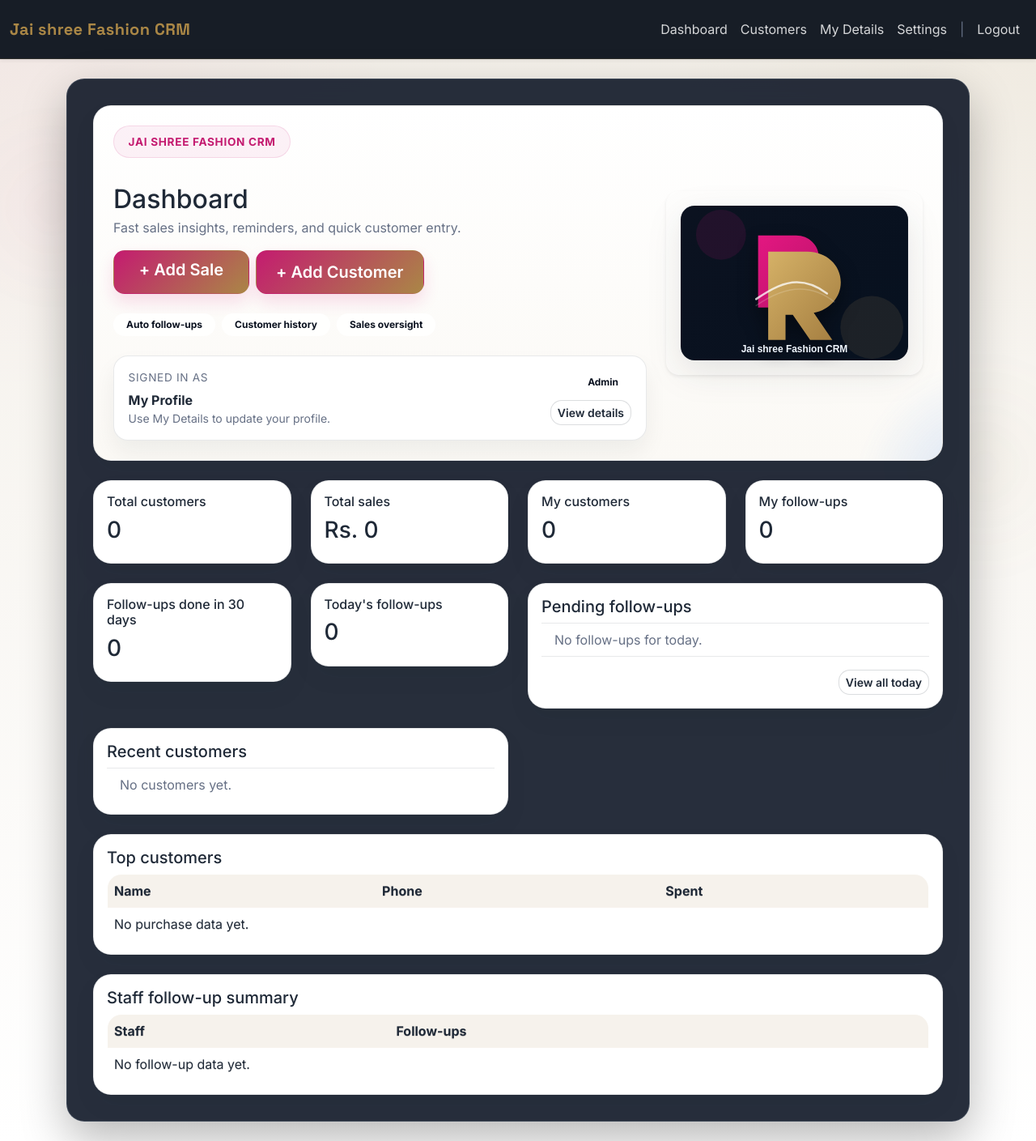
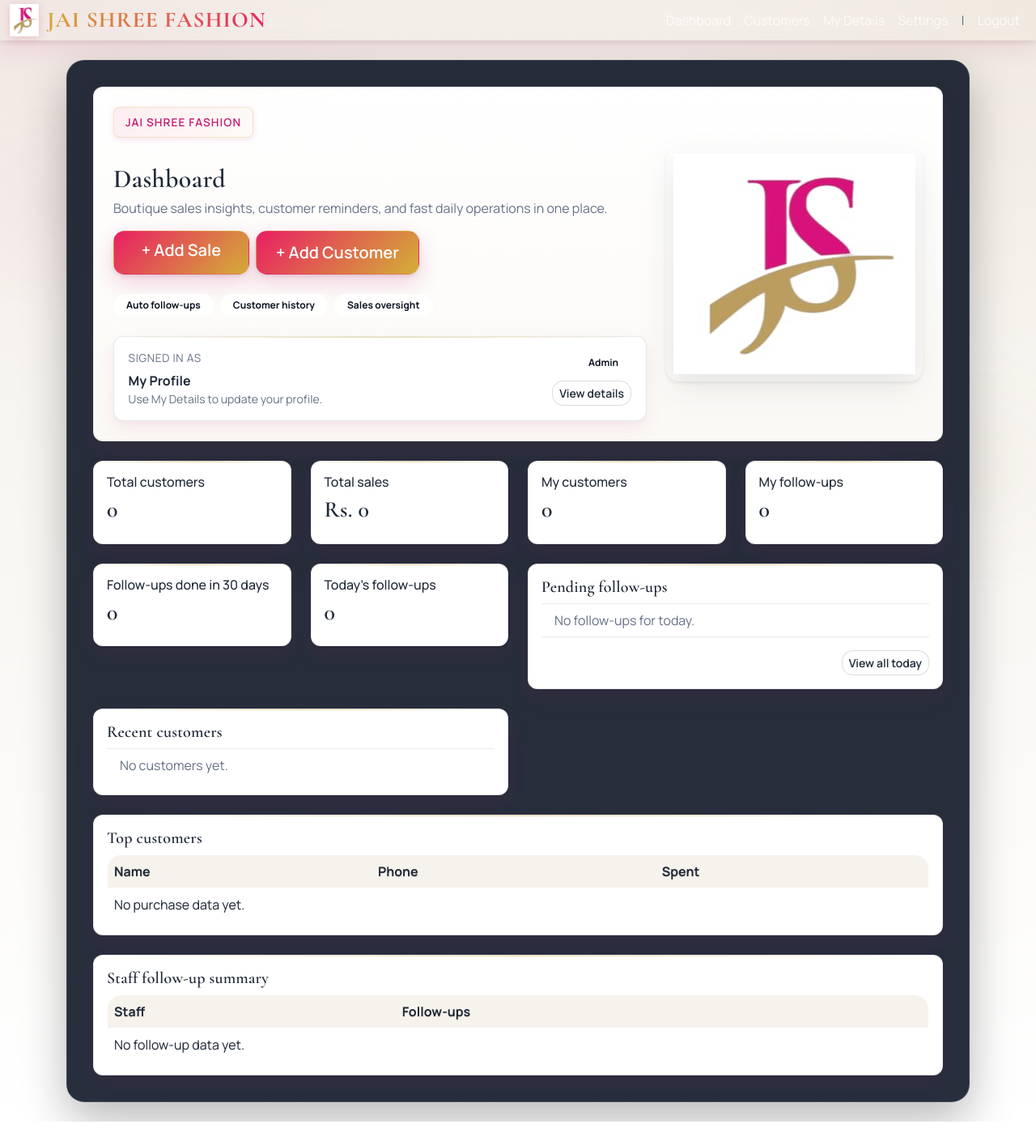
Before and after one commit to Akash1311A/25caratcrm, a Django app: page / in a window 1280 px wide. Shown: the whole page at 81% size. After the commit the page ends 1385 px from the top, so only its background shows below. Run offline with Django 4.2, Linux system fonts and the light colour scheme; a user stored in the database is signed in; data comes from the database, SQL or seed files in the repository; data that the repository does not hold is empty.

Commit message:
Refresh Jai Shree Fashion branding

```diff
--- a/crm/admin.py
+++ b/crm/admin.py
@@ -4,9 +4,9 @@ from django.contrib.auth.admin import GroupAdmin as DjangoGroupAdmin
 from django.contrib.auth.models import Group, User
 from .models import Customer, FollowUp, Purchase, ProductType
 
-admin.site.site_header = "Jai shree Fashion CRM Administration"
-admin.site.site_title = "Jai shree Fashion CRM Admin"
-admin.site.index_title = "Manage CRM Options"
+admin.site.site_header = "Jai Shree Fashion CRM Administration"
+admin.site.site_title = "Jai Shree Fashion CRM Admin"
+admin.site.index_title = "Manage Boutique CRM"
 
 try:
     admin.site.unregister(User)
--- a/crm/static/crm/css/admin-style.css
+++ b/crm/static/crm/css/admin-style.css
@@ -2,8 +2,8 @@ body {
   color: #eaf2ff;
   font-size: 1rem;
   background:
-    radial-gradient(circle at top left, rgba(45, 127, 249, 0.12), transparent 32%),
-    radial-gradient(circle at top right, rgba(14, 165, 233, 0.1), transparent 28%),
+    radial-gradient(circle at top left, rgba(4, 55, 224, 0.12), transparent 32%),
+    radial-gradient(circle at top right, rgba(236, 124, 4, 0.1), transparent 28%),
     linear-gradient(180deg, #07111f 0%, #0b1630 100%);
 }
 
--- a/crm/static/crm/css/brand-overrides.css
+++ b/crm/static/crm/css/brand-overrides.css
@@ -10,9 +10,68 @@
   --brand-pink-soft: rgba(196, 27, 112, 0.08);
   --brand-gold: #aa8746;
   --brand-gold-soft: rgba(170, 135, 70, 0.10);
+  --brand-pink-bright: #E91E63;
+  --brand-gold-bright: #D4AF37;
+}
+
+/* Premium Navbar with Logo */
+body.crm-light-body .crm-navbar-premium {
+  background: linear-gradient(135deg, rgba(19, 25, 34, 0.98) 0%, rgba(20, 28, 40, 0.99) 100%) !important;
+  border-bottom: 2px solid var(--brand-gold) !important;
+  box-shadow: 0 8px 32px rgba(196, 27, 112, 0.12), 0 2px 8px rgba(0, 0, 0, 0.1) !important;
+}
+
+body.crm-light-body .navbar-logo-wrapper {
+  text-decoration: none !important;
+  display: flex;
+  align-items: center;
+  gap: 12px;
+  transition: transform 0.3s ease, opacity 0.3s ease;
+}
+
+body.crm-light-body .navbar-logo-wrapper:hover {
+  transform: translateY(-2px);
+  opacity: 0.95;
+}
+
+body.crm-light-body .navbar-logo-container {
+  display: flex;
+  align-items: center;
+  gap: 10px;
+}
+
+body.crm-light-body .navbar-logo-icon {
+  width: 36px;
+  height: 36px;
+  display: block;
+  filter: drop-shadow(0 2px 4px rgba(0, 0, 0, 0.2));
+  animation: pulse-glow 3s ease-in-out infinite;
+}
+
+body.crm-light-body .navbar-brand-text {
+  background: linear-gradient(135deg, var(--brand-gold-bright) 0%, var(--brand-pink-bright) 100%);
+  -webkit-background-clip: text;
+  -webkit-text-fill-color: transparent;
+  background-clip: text;
+  font-size: 1.7rem;
+  font-weight: 700;
+  letter-spacing: 0.04em;
+  text-transform: uppercase;
+  font-family: "Cormorant Garamond", serif;
+  line-height: 1;
+}
+
+@keyframes pulse-glow {
+  0%, 100% {
+    filter: drop-shadow(0 2px 4px rgba(196, 27, 112, 0.2));
+  }
+  50% {
+    filter: drop-shadow(0 4px 8px rgba(170, 135, 70, 0.3));
+  }
 }
 
 body.crm-light-body {
+  font-family: "Manrope", "Inter", sans-serif;
   background:
     radial-gradient(circle at top left, rgba(196, 27, 112, 0.045), transparent 26%),
     radial-gradient(circle at top right, rgba(170, 135, 70, 0.055), transparent 24%),
@@ -21,13 +80,15 @@ body.crm-light-body {
   color-scheme: light;
 }
 
+/* Updated Navbar Styling */
 body.crm-light-body .navbar {
-  background: rgba(19, 25, 34, 0.98) !important;
-  border-bottom: 1px solid rgba(170, 135, 70, 0.16);
+  background: transparent !important;
+  border-bottom: none !important;
+  padding: 0 !important;
 }
 
 body.crm-light-body .navbar-brand {
-  font-family: "Space Grotesk", "Inter", sans-serif;
+  font-family: "Cormorant Garamond", "Manrope", sans-serif;
   letter-spacing: 0.02em;
 }
 
@@ -44,20 +105,35 @@ body.crm-light-body .nav-link:focus {
   color: var(--brand-gold) !important;
 }
 
+body.crm-light-body h1,
+body.crm-light-body h2,
+body.crm-light-body h3,
+body.crm-light-body .hero-title,
+body.crm-light-body .card-title {
+  font-family: "Cormorant Garamond", serif;
+  letter-spacing: 0.01em;
+}
+
+/* Premium Button Styling */
 body.crm-light-body .btn-gold,
 body.crm-light-body .btn-success,
 body.crm-light-body .btn-danger {
-  background: linear-gradient(135deg, var(--brand-pink), var(--brand-gold)) !important;
+  background: linear-gradient(135deg, var(--brand-pink-bright) 0%, var(--brand-gold-bright) 100%) !important;
   border-color: transparent !important;
-  box-shadow: 0 10px 20px rgba(216, 27, 121, 0.14);
+  box-shadow: 0 10px 28px rgba(196, 27, 112, 0.2), 0 2px 4px rgba(0, 0, 0, 0.1);
+  transition: all 0.3s ease;
+  font-weight: 600;
 }
 
 body.crm-light-body .btn-gold:hover,
 body.crm-light-body .btn-success:hover,
 body.crm-light-body .btn-danger:hover {
-  background: linear-gradient(135deg, #c81770, #ad8740) !important;
+  background: linear-gradient(135deg, #d81b61, #c9a533) !important;
+  box-shadow: 0 14px 32px rgba(196, 27, 112, 0.28), 0 4px 8px rgba(0, 0, 0, 0.12);
+  transform: translateY(-2px);
 }
 
+/* Premium Card Styling */
 body.crm-light-body .card,
 body.crm-light-body .mini-card,
 body.crm-light-body .modal-content,
@@ -67,8 +143,38 @@ body.crm-light-body .form-panel,
 body.crm-light-body .customer-details-card,
 body.crm-light-body .selected-customer-card {
   background: var(--brand-surface) !important;
-  border-color: var(--brand-border) !important;
-  box-shadow: 0 14px 28px rgba(22, 29, 42, 0.06);
+  border: 1.5px solid rgba(212, 175, 55, 0.16) !important;
+  border-radius: 12px !important;
+  box-shadow:
+    0 4px 6px rgba(0, 0, 0, 0.02),
+    0 10px 24px rgba(196, 27, 112, 0.08),
+    0 0 1px rgba(170, 135, 70, 0.12) inset !important;
+  transition: all 0.3s ease;
+  overflow: hidden;
+  position: relative;
+}
+
+body.crm-light-body .card::before,
+body.crm-light-body .mini-card::before,
+body.crm-light-body .modal-content::before,
+body.crm-light-body .filter-card::before,
+body.crm-light-body .form-panel::before {
+  content: '';
+  position: absolute;
+  top: 0;
+  left: 0;
+  right: 0;
+  height: 1px;
+  background: linear-gradient(90deg, transparent, rgba(212, 175, 55, 0.5), transparent);
+}
+
+body.crm-light-body .card:hover,
+body.crm-light-body .mini-card:hover {
+  transform: translateY(-4px);
+  box-shadow:
+    0 8px 16px rgba(0, 0, 0, 0.04),
+    0 16px 32px rgba(196, 27, 112, 0.12),
+    0 0 1px rgba(170, 135, 70, 0.16) inset !important;
 }
 
 body.crm-light-body .bw-page .card,
@@ -90,9 +196,15 @@ body.crm-light-body .crm-surface-glow {
 
 body.crm-light-body .crm-dashboard-badge,
 body.crm-light-body .thank-you-badge {
-  background: rgba(196, 27, 112, 0.06) !important;
-  border: 1px solid rgba(196, 27, 112, 0.12);
-  color: var(--brand-pink) !important;
+  background: linear-gradient(135deg, rgba(233, 30, 99, 0.08), rgba(212, 175, 55, 0.04)) !important;
+  border: 1.5px solid rgba(212, 175, 55, 0.24) !important;
+  color: #c41b70 !important;
+  font-weight: 600;
+  padding: 8px 14px;
+  border-radius: 8px;
+  box-shadow: 0 2px 8px rgba(196, 27, 112, 0.12);
+  letter-spacing: 0.08em;
+  text-transform: uppercase;
 }
 
 body.crm-light-body .crm-bg-orb-one {
@@ -108,7 +220,16 @@ body.crm-light-body .crm-hero-art {
 }
 
 body.crm-light-body .stat-card {
-  background: linear-gradient(180deg, #ffffff 0%, #fbf9f5 100%);
+  background: linear-gradient(135deg, #ffffff 0%, rgba(252, 250, 247, 0.8) 100%);
+  border: 1.5px solid rgba(212, 175, 55, 0.16);
+  border-radius: 12px;
+  box-shadow: 0 4px 16px rgba(196, 27, 112, 0.08);
+  transition: all 0.3s ease;
+}
+
+body.crm-light-body .stat-card:hover {
+  transform: translateY(-4px);
+  box-shadow: 0 8px 24px rgba(196, 27, 112, 0.14);
 }
 
 body.crm-light-body .table thead th {
--- a/crm/templates/admin/base_site.html
+++ b/crm/templates/admin/base_site.html
@@ -5,10 +5,10 @@
 {{ block.super }}
 <link rel="preconnect" href="https://fonts.googleapis.com">
 <link rel="preconnect" href="https://fonts.gstatic.com" crossorigin>
-<link href="https://fonts.googleapis.com/css2?family=Inter:wght@400;500;600;700;800&family=Space+Grotesk:wght@500;700&display=swap" rel="stylesheet">
+<link href="https://fonts.googleapis.com/css2?family=Manrope:wght@400;500;600;700;800&family=Cormorant+Garamond:wght@600;700&display=swap" rel="stylesheet">
 {% endblock %}
 
-{% block title %}{{ site_title }} | Jai shree Fashion CRM{% endblock %}
+{% block title %}{{ site_title }} | Jai Shree Fashion CRM{% endblock %}
 
 {% block extrastyle %}
 {{ block.super }}
--- a/crm/templates/admin/base_site_backup.html
+++ b/crm/templates/admin/base_site_backup.html
@@ -5,10 +5,10 @@
 {{ block.super }}
 <link rel="preconnect" href="https://fonts.googleapis.com">
 <link rel="preconnect" href="https://fonts.gstatic.com" crossorigin>
-<link href="https://fonts.googleapis.com/css2?family=Inter:wght@400;500;600;700;800&family=Space+Grotesk:wght@500;700&display=swap" rel="stylesheet">
+<link href="https://fonts.googleapis.com/css2?family=Manrope:wght@400;500;600;700;800&family=Cormorant+Garamond:wght@600;700&display=swap" rel="stylesheet">
 {% endblock %}
 
-{% block title %}{{ site_title }} | Jai shree Fashion CRM{% endblock %}
+{% block title %}{{ site_title }} | Jai Shree Fashion CRM{% endblock %}
 
 {% block extrastyle %}
 {{ block.super }}
--- a/crm/templates/admin/index.html
+++ b/crm/templates/admin/index.html
@@ -14,9 +14,9 @@
 {% block content %}
 <section class="crm-admin-hero">
   <div class="crm-admin-hero-copy">
-    <span class="crm-dashboard-badge">Jai shree Fashion CRM Admin</span>
-    <h1>Luxury-grade control center for daily operations</h1>
-    <p>Manage customers, purchases, follow-ups, and product collections from a polished workspace built for speed, clarity, and mobile use.</p>
+    <span class="crm-dashboard-badge">Jai Shree Fashion Admin</span>
+    <h1>Elegant control center for daily boutique operations</h1>
+    <p>Manage customers, sales, follow-ups, and product collections from a polished workspace built for speed, clarity, and mobile use.</p>
     <div class="crm-admin-actions">
       <a class="btn btn-gold" href="{% url 'admin:crm_customer_changelist' %}">Open Customers</a>
       <a class="btn btn-outline-light" href="{% url 'admin:crm_purchase_changelist' %}">Review Sales</a>
--- a/crm/templates/crm/base.html
+++ b/crm/templates/crm/base.html
@@ -4,18 +4,35 @@
 <head>
   <meta charset="UTF-8" />
   <meta name="viewport" content="width=device-width, initial-scale=1.0" />
-  <title>Jai shree Fashion CRM</title>
+  <title>{% block title %}Jai Shree Fashion CRM | Boutique Sales & Customer Management{% endblock %}</title>
+  <meta name="description" content="{% block meta_description %}Jai Shree Fashion CRM helps fashion stores manage customers, sales, follow-ups, and daily boutique operations from one polished dashboard.{% endblock %}">
+  <meta name="keywords" content="{% block meta_keywords %}Jai Shree Fashion, fashion CRM, boutique CRM, garment store CRM, customer management, sales follow-up, retail CRM{% endblock %}">
+  <meta name="author" content="Jai Shree Fashion">
+  <meta name="robots" content="index, follow">
+  <meta property="og:site_name" content="Jai Shree Fashion CRM">
+  <meta property="og:title" content="{% block og_title %}Jai Shree Fashion CRM{% endblock %}">
+  <meta property="og:description" content="{% block og_description %}CRM for Jai Shree Fashion to manage boutique customers, sales records, and follow-ups with a premium experience.{% endblock %}">
+  <meta property="og:type" content="website">
+  <meta property="og:image" content="{% static 'crm/img/25carat-logo.png' %}">
+  <meta name="twitter:card" content="summary_large_image">
+  <meta name="twitter:title" content="Jai Shree Fashion CRM">
+  <meta name="twitter:description" content="Customer, sales, and follow-up management for Jai Shree Fashion.">
   <link rel="preconnect" href="https://fonts.googleapis.com">
   <link rel="preconnect" href="https://fonts.gstatic.com" crossorigin>
-  <link href="https://fonts.googleapis.com/css2?family=Inter:wght@400;500;600;700;800&family=Space+Grotesk:wght@500;700&display=swap" rel="stylesheet">
+  <link href="https://fonts.googleapis.com/css2?family=Manrope:wght@400;500;600;700;800&family=Cormorant+Garamond:wght@600;700&display=swap" rel="stylesheet">
   <link href="https://cdn.jsdelivr.net/npm/bootstrap@5.3.2/dist/css/bootstrap.min.css" rel="stylesheet" integrity="" crossorigin="anonymous">
   <link rel="stylesheet" href="{% static 'crm/css/style.css' %}" />
   <link rel="stylesheet" href="{% static 'crm/css/brand-overrides.css' %}" />
 </head>
 <body class="crm-light-body">
-<nav class="navbar navbar-expand-lg navbar-dark bg-dark py-3 shadow-sm">
+<nav class="navbar navbar-expand-lg navbar-dark bg-dark py-2 shadow-sm crm-navbar-premium">
   <div class="container-fluid">
-    <a class="navbar-brand fw-bold text-gold" href="{% url 'crm:dashboard' %}">Jai shree Fashion CRM</a>
+    <a class="navbar-brand navbar-logo-wrapper fw-bold" href="{% url 'crm:dashboard' %}">
+      <div class="navbar-logo-container">
+        <img src="{% static 'crm/img/25carat-logo.png' %}" alt="Jai Shree Fashion logo" class="navbar-logo-icon" style="height:40px;">
+        <span class="navbar-brand-text">Jai Shree Fashion</span>
+      </div>
+    </a>
     <button class="navbar-toggler" type="button" data-bs-toggle="collapse" data-bs-target="#navMenu" aria-controls="navMenu" aria-expanded="false" aria-label="Toggle navigation">
       <span class="navbar-toggler-icon"></span>
     </button>
--- a/crm/templates/crm/dashboard.html
+++ b/crm/templates/crm/dashboard.html
@@ -1,5 +1,7 @@
 {% extends "crm/base.html" %}
 {% load static %}
+{% block title %}Jai Shree Fashion CRM | Dashboard{% endblock %}
+{% block meta_description %}Track boutique sales, customer follow-ups, and daily performance inside the Jai Shree Fashion CRM dashboard.{% endblock %}
 {% block content %}
 <div class="bw-page">
 <div class="row gy-4">
@@ -8,13 +10,13 @@
       <div class="row align-items-center g-4">
         <div class="col-lg-8">
           <div class="d-flex flex-column gap-3">
-            <div class="crm-dashboard-badge align-self-start">Jai shree Fashion CRM</div>
+            <div class="crm-dashboard-badge align-self-start">Jai Shree Fashion</div>
             <div>
               <h2 class="mb-1 text-gold">Dashboard</h2>
               <p class="text-muted mb-0">
-                Fast sales insights, reminders, and quick customer entry.
+                Boutique sales insights, customer reminders, and fast daily operations in one place.
                 {% if not user.is_superuser %}
-                  Staff view keeps the daily work simple and focused.
+                  Staff view keeps daily showroom work simple and focused.
                 {% endif %}
               </p>
             </div>
@@ -42,7 +44,7 @@
         </div>
         <div class="col-lg-4 text-center d-flex justify-content-center">
           <div class="p-2 rounded-4 bg-white bg-opacity-10 border border-white border-opacity-10 shadow-sm">
-            <img src="{% static 'crm/img/brand-hero.svg' %}" alt="Jai shree Fashion CRM logo illustration" class="crm-hero-art img-fluid">
+            <img src="{% static 'crm/img/25carat-logo.png' %}" alt="Jai Shree Fashion brand mark" class="crm-hero-art img-fluid">
           </div>
         </div>
       </div>
--- a/crm/templates/crm/purchase_form.html
+++ b/crm/templates/crm/purchase_form.html
@@ -1,12 +1,13 @@
 {% extends "crm/base.html" %}
 {% load static %}
+{% block title %}Jai Shree Fashion CRM | Add Sale Details{% endblock %}
 {% block content %}
 <div class="bw-page">
   <div class="form-hero text-center mb-4">
     <span class="badge rounded-pill bg-white text-dark px-3 py-2 mb-3">Sale</span>
     <h1 class="hero-title mb-2">Add sale details</h1>
     <p class="hero-text mx-auto mb-0">Capture the products, amount, and sale date for this customer.</p>
-    <img src="{% static 'crm/img/brand-hero.svg' %}" alt="Jai shree Fashion CRM illustration" class="crm-hero-art img-fluid mt-3" style="max-width:260px;">
+    <img src="{% static 'crm/img/25carat-logo.png' %}" alt="Jai Shree Fashion illustration" class="crm-hero-art img-fluid mt-3" style="max-width:260px;">
   </div>
   <div class="row justify-content-center align-items-center">
     <div class="col-xl-8 col-lg-10">
```
Also changed, not shown: crm/templates/crm/login.html (+6 -4 lines), crm/templates/crm/sell_form.html (+7 -4 lines), crm/static/crm/img/25carat-logo.png (added).
